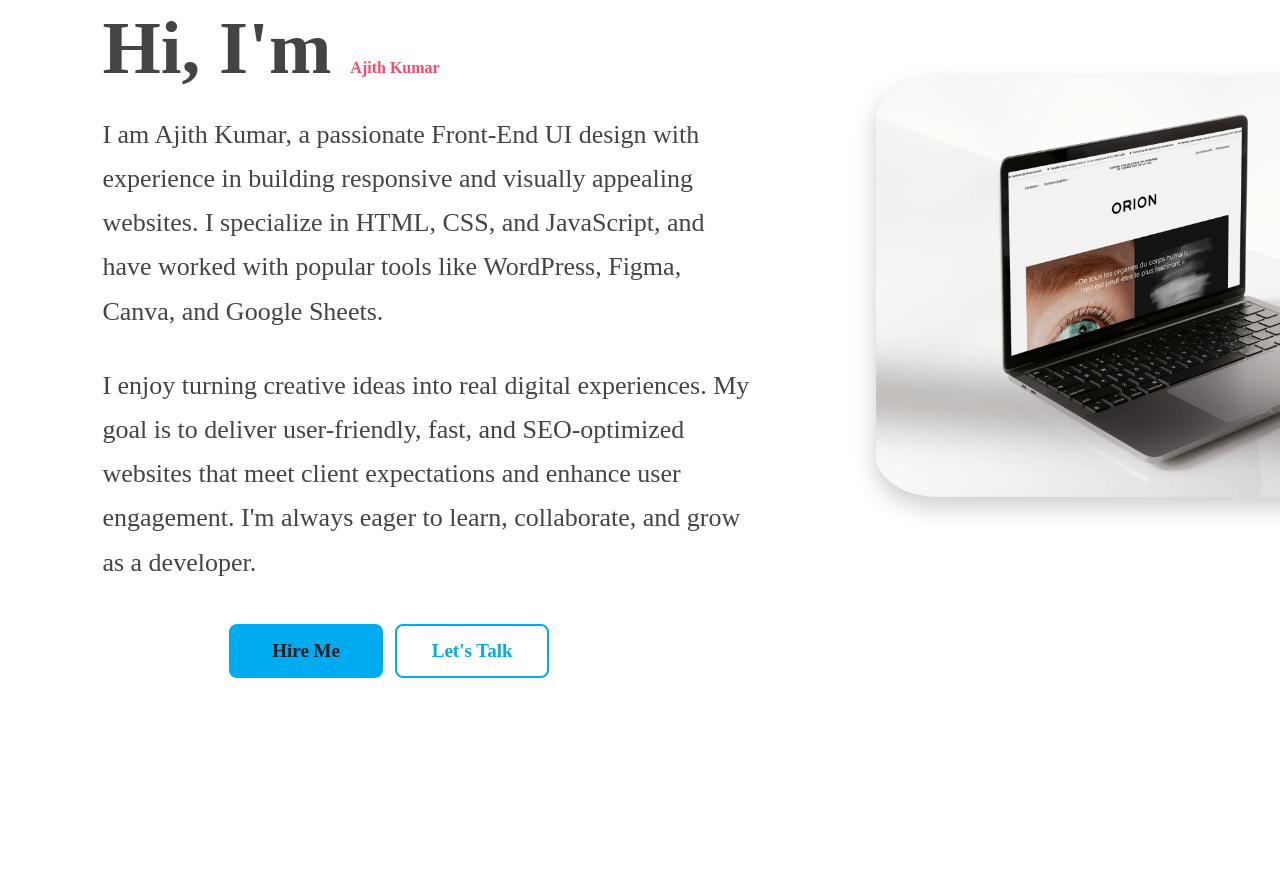
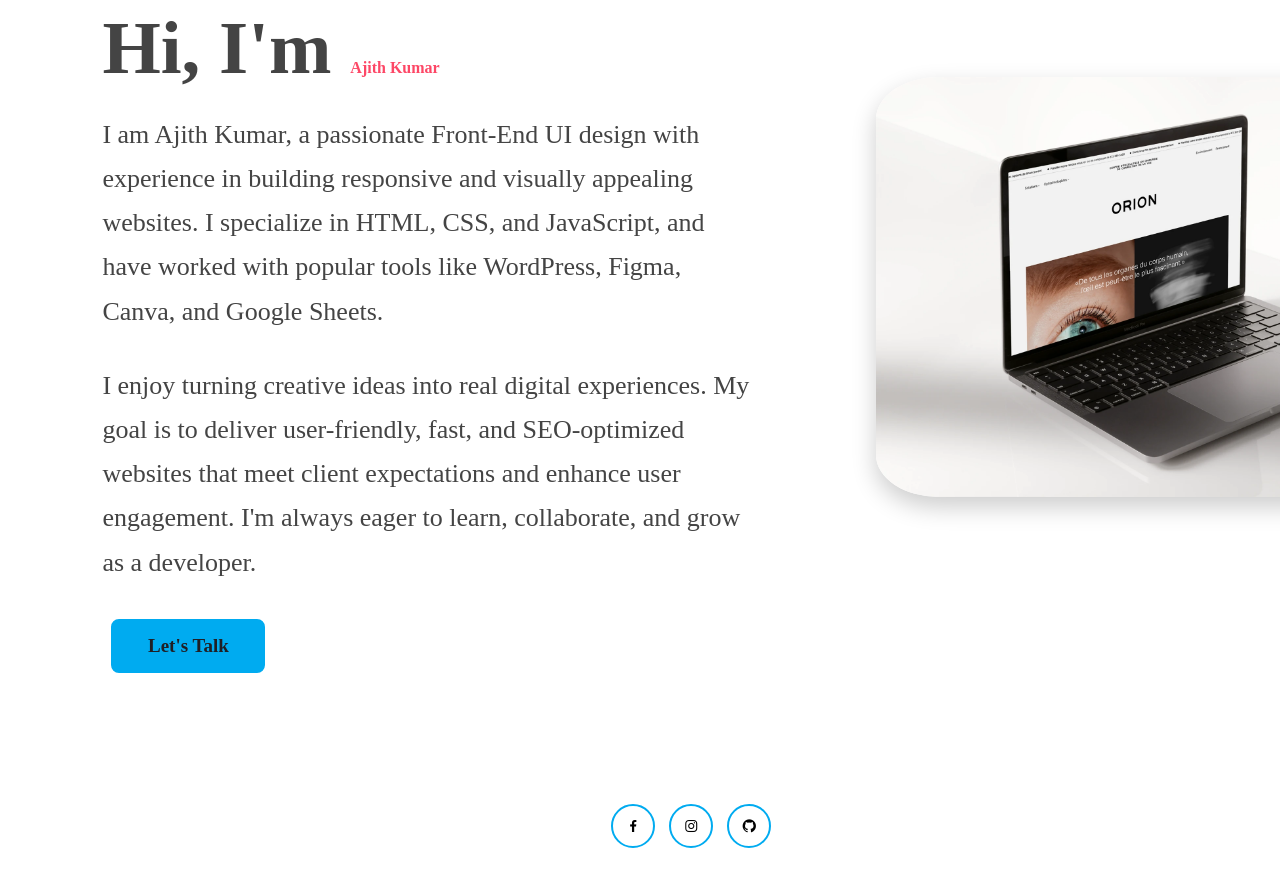
Before and after one commit to Ajai8027/My-Portfolio, a plain HTML site: page index.html in a window 1280 px wide. Shown: the part 279-1148 px from the top of the page. Drawn offline with nearby package versions, Linux system fonts and the light colour scheme.

Commit message:
remove hire me button in index.html file and adjust

```diff
--- a/index.html
+++ b/index.html
@@ -95,7 +95,7 @@
 
             <div class="btn-box">
 
-                <a href="karthicksignupbusiness@gmail.com">Hire Me</a>
+                <!-- <a href="karthicksignupbusiness@gmail.com">Hire Me</a> -->
 
                 <a href="https://ajai8027.github.io/My-Portfolio/Contact/contact.html">Let's Talk</a>
 
--- a/style.css
+++ b/style.css
@@ -329,11 +329,9 @@ a {
 
 .btn-box {
 
-    display: inline-block;
+    display: inline;
 
     gap: 20px;
-
-    padding: 0 10%;
 
     margin-top: 1%;
 
@@ -395,6 +393,7 @@ a {
 
 .btn-box a:nth-child(2) {
 
+
     background: transparent;
 
     color: #00abf0;
@@ -447,7 +446,7 @@ a {
 
     padding: 4px;
 
-    margin-top: 15%;
+    margin-top: 10%;
 
     text-align: center;
 
```
